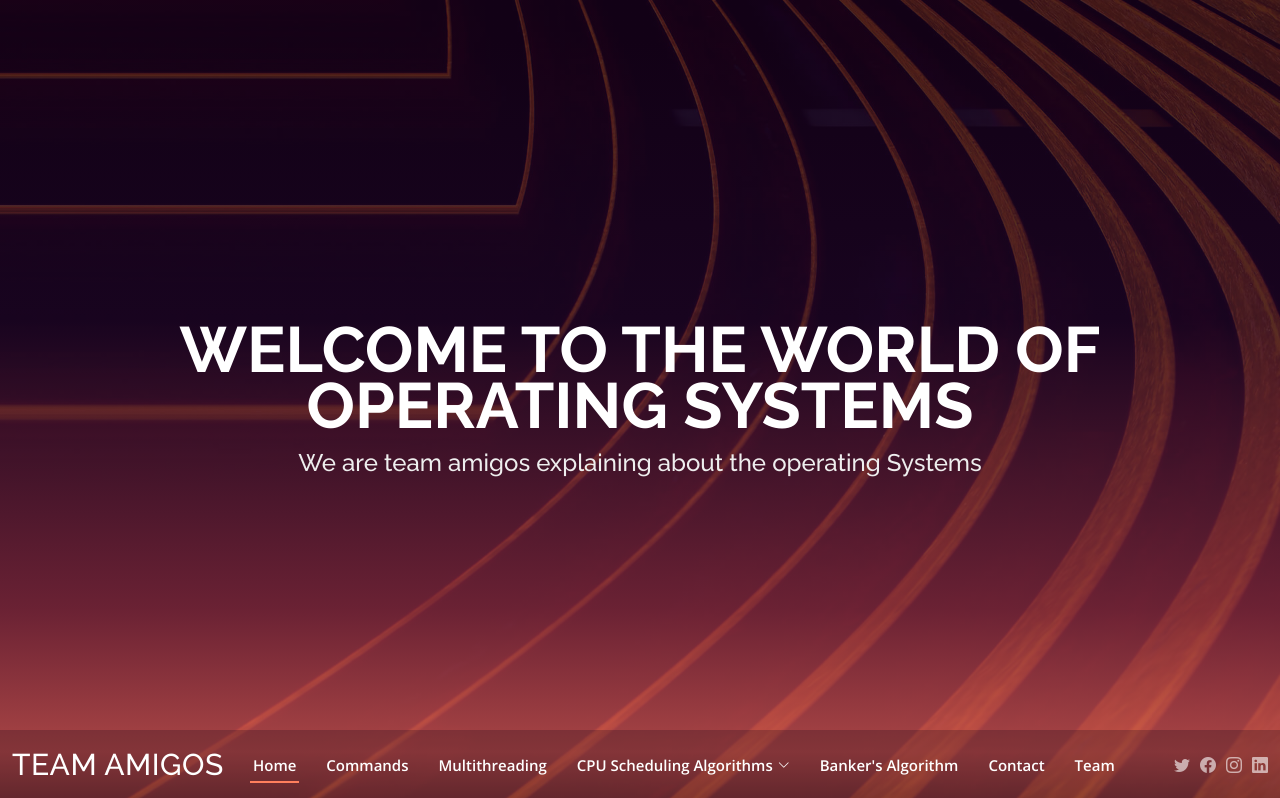
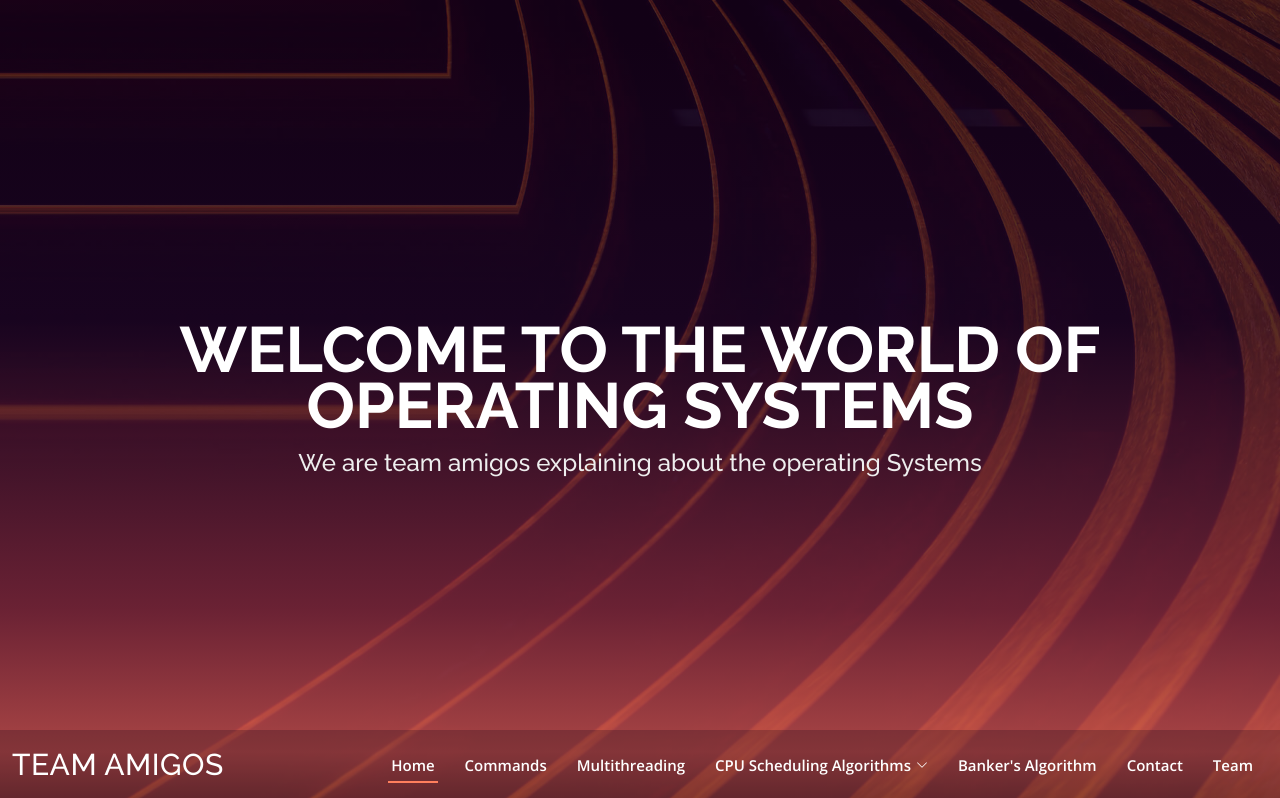
Before and after one commit to jeeveth0712/os-project, a plain HTML site: page index.html in a window 1280 px wide. Shown: the top 798 px of the page. Drawn offline with nearby package versions, Linux system fonts and the light colour scheme.

Commit message:
removed icons
removed some icons

```diff
--- a/index.html
+++ b/index.html
@@ -87,12 +87,12 @@
         <i class="bi bi-list mobile-nav-toggle"></i>
       </nav><!-- .navbar -->
 
-      <div class="header-social-links d-flex align-items-center">
+      <!--<div class="header-social-links d-flex align-items-center">
         <a href="#" class="twitter"><i class="bi bi-twitter"></i></a>
         <a href="#" class="facebook"><i class="bi bi-facebook"></i></a>
         <a href="#" class="instagram"><i class="bi bi-instagram"></i></a>
         <a href="#" class="linkedin"><i class="bi bi-linkedin"></i></i></a>
-      </div>
+      </div>-->
 
     </div>
   </header><!-- End Header -->
```
Also changed, not shown: advanceClaim.html (+2 -2 lines), commands.html (+2 -2 lines), fcfs.html (+2 -2 lines), multithreading.html (+2 -2 lines), portfolio-details.html (+2 -2 lines), roundrobin.html (+2 -2 lines), sjf.html (+2 -2 lines).
